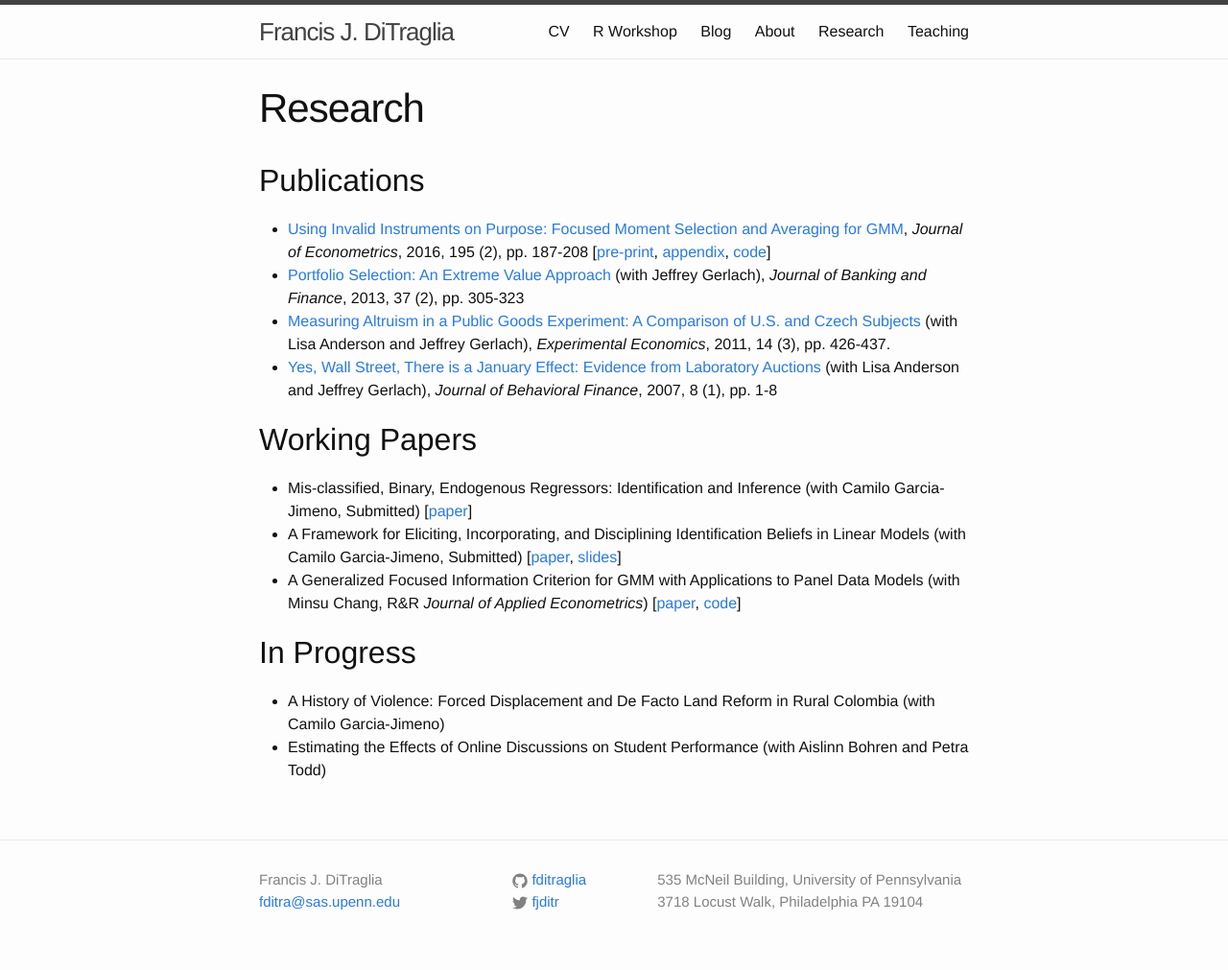
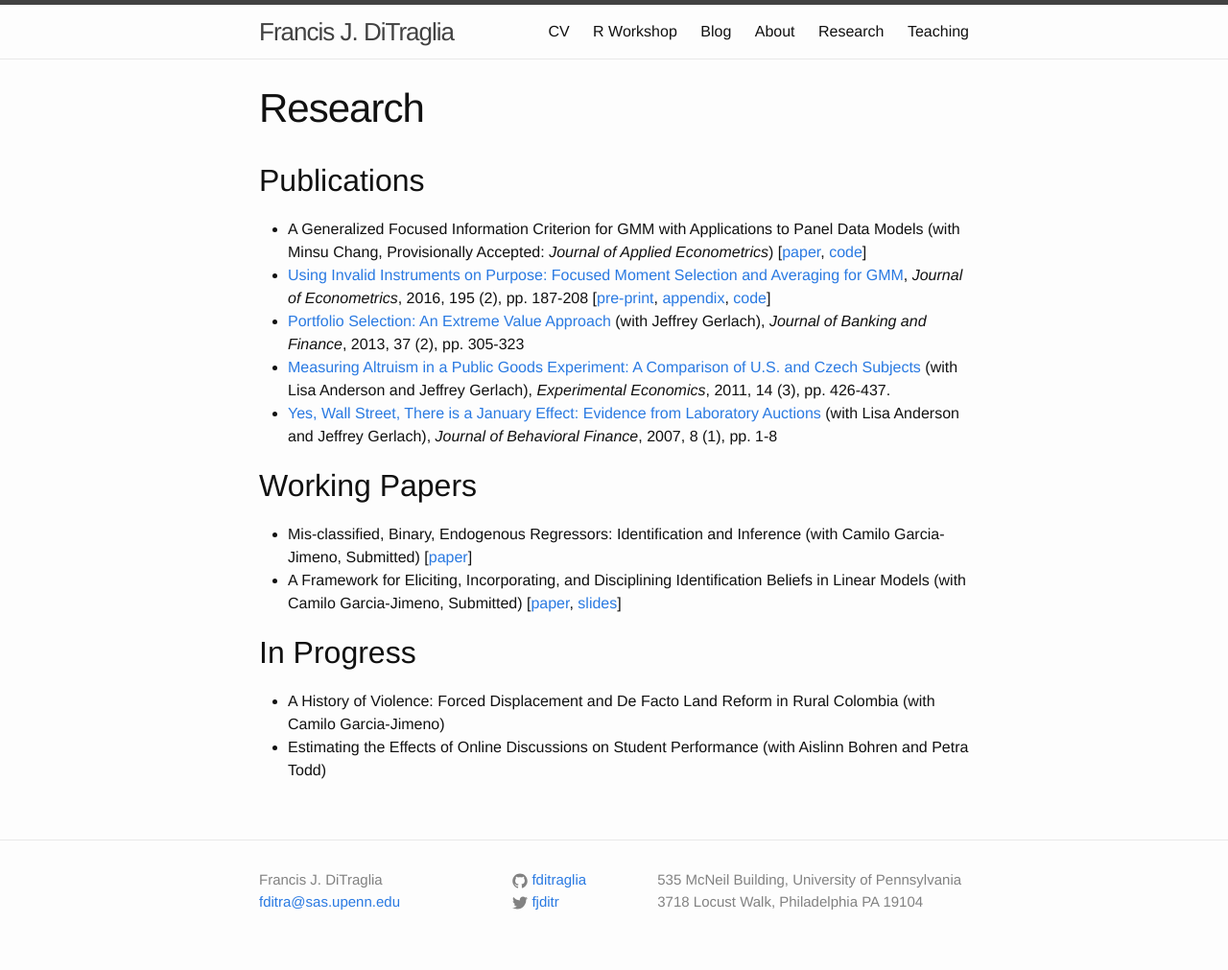
Before and after one commit to fditraglia/fditraglia.github.io, a Jekyll site: the page built from research.md, in a window 1280 px wide. Shown: the whole page at 96% size. Built offline with Jekyll 4.4.1, drawn with Linux system fonts in a browser that asks for light colours; some of the changed lines change nothing that is shown.

Commit message:
update status of paper

```diff
--- a/research.md
+++ b/research.md
@@ -5,6 +5,7 @@
 ---
 ## Publications
 
+- A Generalized Focused Information Criterion for GMM with Applications to Panel Data Models (with Minsu Chang, Provisionally Accepted: *Journal of Applied Econometrics*) [[paper](http://ditraglia.com/pdf/GFIC_paper.pdf), [code](https://github.com/fditraglia/gfic)]
 - [Using Invalid Instruments on Purpose: Focused Moment Selection and Averaging for GMM](http://authors.elsevier.com/a/1Tlbb15DjhrYdE), *Journal of Econometrics*, 2016, 195 (2), pp. 187-208 [[pre-print](http://ditraglia.com/pdf/FMSC.pdf), [appendix](http://ditraglia.com/pdf/FMSC_appendix.pdf), [code](https://github.com/fditraglia/fmsc)]
 - [Portfolio Selection: An Extreme Value Approach]({{ site.base }}/pdf/EV_paper.pdf) (with Jeffrey Gerlach), *Journal of Banking and Finance*, 2013, 37 (2), pp. 305-323
 - [Measuring Altruism in a Public Goods Experiment: A Comparison of U.S. and Czech Subjects](http://link.springer.com/article/10.1007%2Fs10683-011-9274-8) (with Lisa Anderson and Jeffrey Gerlach), *Experimental Economics*, 2011, 14 (3), pp. 426-437.
@@ -14,7 +15,6 @@
 
 - Mis-classified, Binary, Endogenous Regressors: Identification and Inference (with Camilo Garcia-Jimeno, Submitted) [[paper](http://ditraglia.com//pdf/DiTraglia_Garcia-Jimeno_2017b.pdf)]
 - A Framework for Eliciting, Incorporating, and Disciplining Identification Beliefs in Linear Models (with Camilo Garcia-Jimeno, Submitted) [[paper](http://ditraglia.com/pdf/DiTraglia_Garcia-Jimeno_2017.pdf), [slides](http://ditraglia.com/pdf/sick_instruments_slides.pdf)]
-- A Generalized Focused Information Criterion for GMM with Applications to Panel Data Models (with Minsu Chang, R&R *Journal of Applied Econometrics*) [[paper](http://ditraglia.com/pdf/GFIC_paper.pdf), [code](https://github.com/fditraglia/gfic)]
 
 ## In Progress
 - A History of Violence: Forced Displacement and De Facto Land Reform in Rural Colombia (with Camilo Garcia-Jimeno)
```
